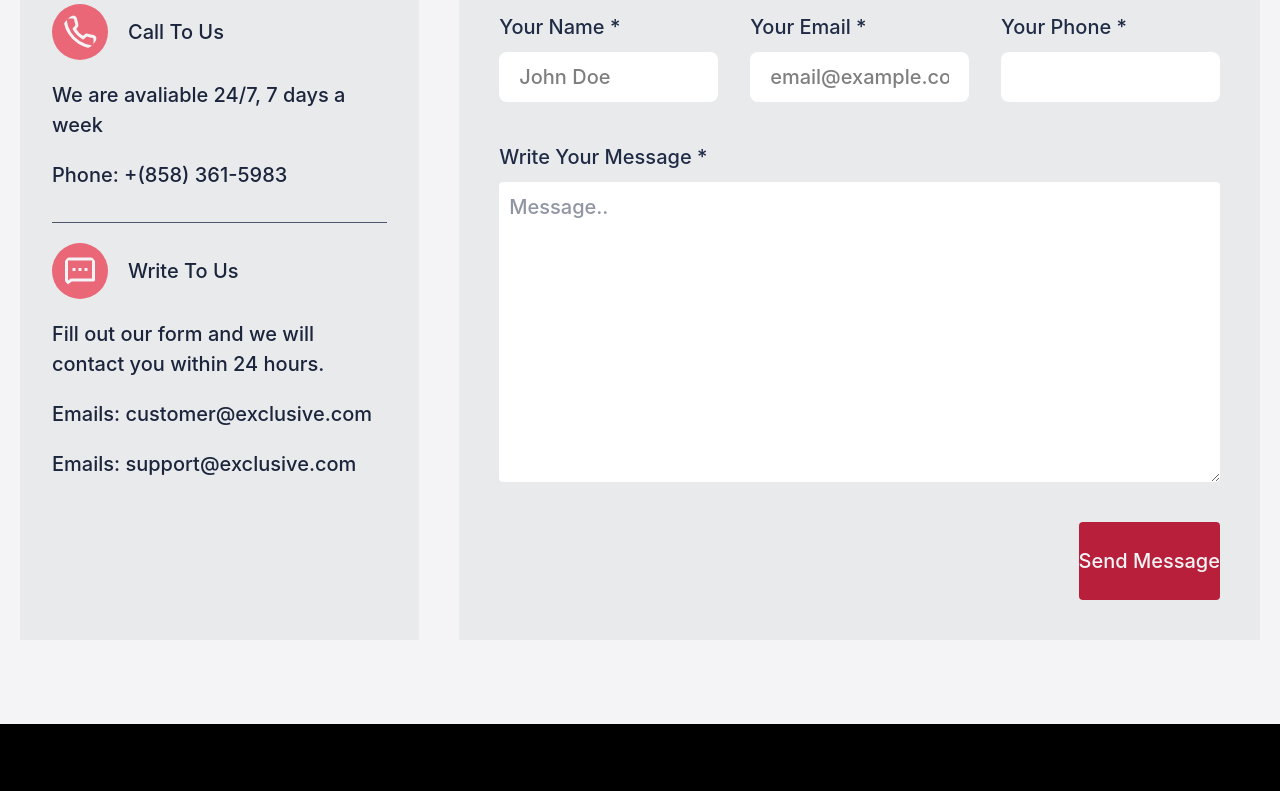
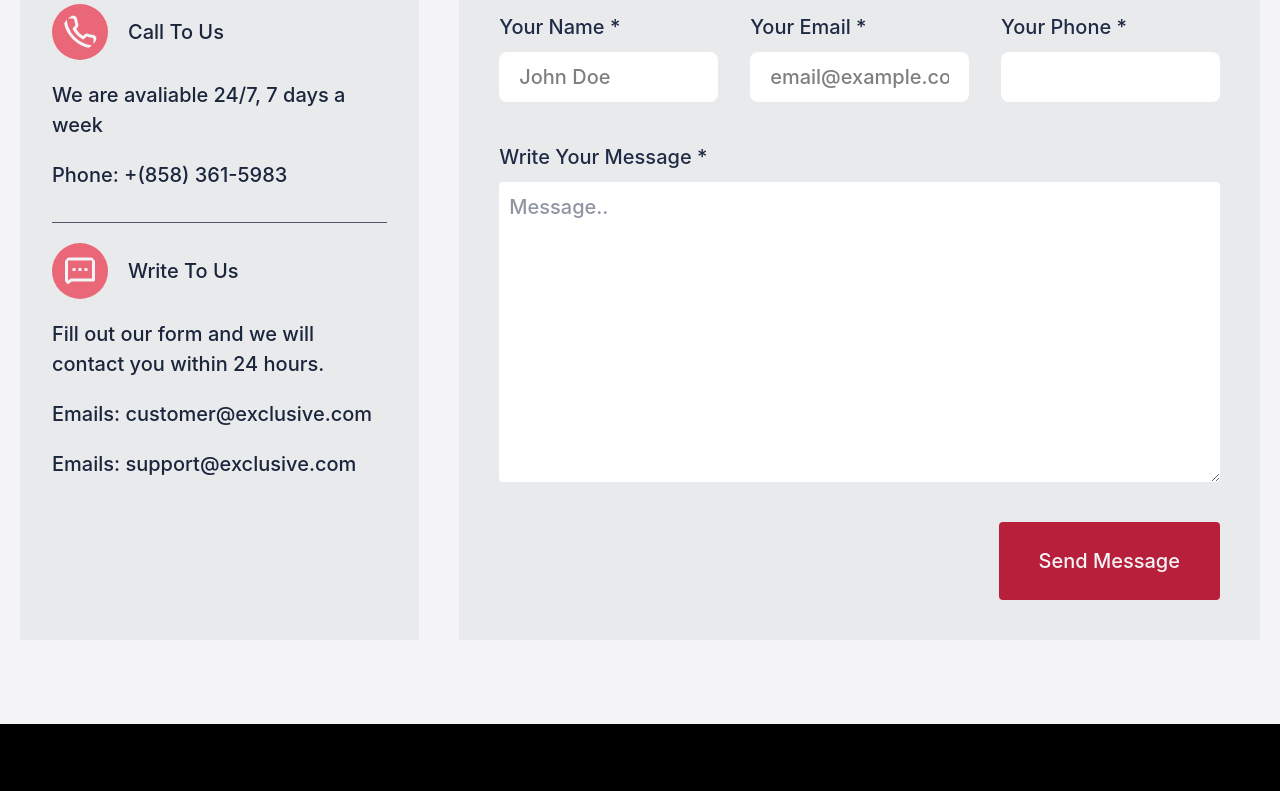
Before and after one commit to Mohamed-Y0/Exclusive, a React (Vite) app: page /contact in a window 1280 px wide. Shown: the part 369-1160 px from the top of the page. Built offline with nearby package versions, Linux system fonts and the light colour scheme; a web font is replaced by a local one.

Commit message:
add: padding for larger screens

```diff
--- a/src/components/contact/ContactForm.tsx
+++ b/src/components/contact/ContactForm.tsx
@@ -40,7 +40,7 @@ function ContactForm() {
         <div className="text-end">
           <button
             type="submit"
-            className="w-full cursor-pointer rounded-sm bg-red-600 py-3 text-neutral-50 md:w-fit md:py-6"
+            className="w-full cursor-pointer rounded-sm bg-red-600 py-3 text-neutral-50 md:w-fit md:px-10 md:py-6"
           >
             Send Message
           </button>
```
